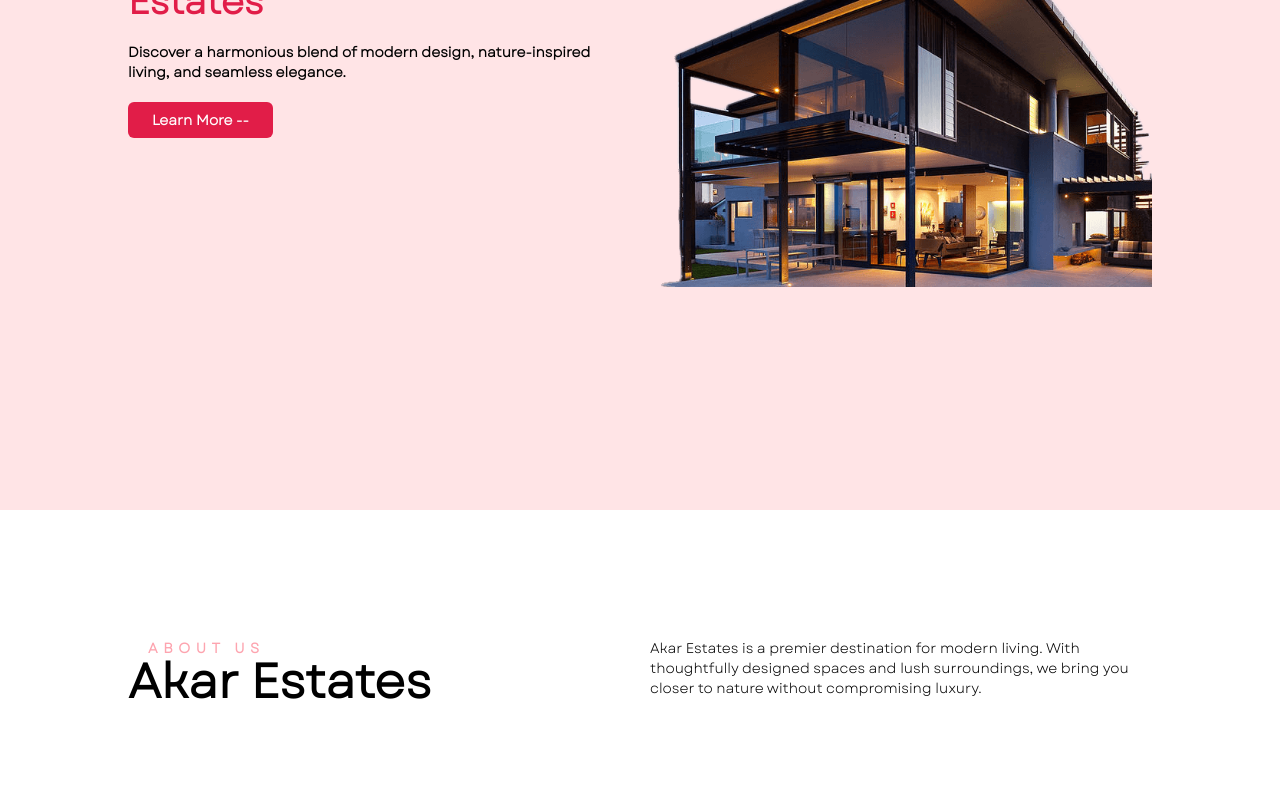
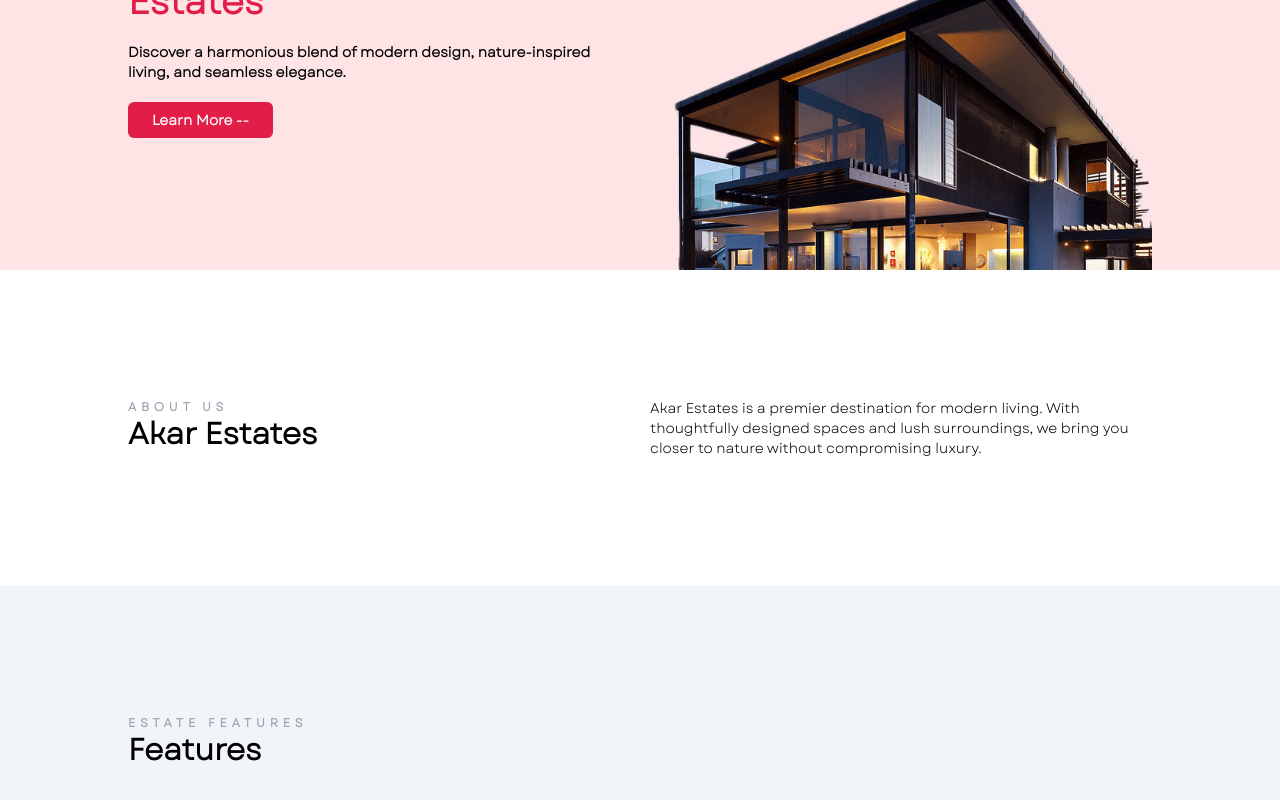
Before and after one commit to victorNwosu-Edusive/akar-estates, a React (Vite) app: page / in a window 1280 px wide. Shown: the part 290-1090 px from the top of the page. Built offline with nearby package versions, Linux system fonts and the light colour scheme.

Commit message:
some changes to the UI of the site

```diff
--- a/src/App.jsx
+++ b/src/App.jsx
@@ -10,20 +10,22 @@ function App() {
   return (
     <>
       <Navbar />
-      <div className='bg-rose-100 p-16 md:p-32 pt-36 md:pt-44 lg:pt-48 h-auto md:h-lvh grid-cols-1 md:grid md:grid-cols-2 gap-5 md:gap-6'>
-        <div className='pb-5'>
-        <p className='font-primary font-bold text-4xl pb-5'>Find Your Root in Luxury and Comfort at <span className='text-rose-600 font-extrabold'>Akar Estates</span></p>
-        <p className='font-primary pb-5 text-sm font-bold'>Discover a harmonious blend of modern design, nature-inspired living, and seamless elegance.</p>
-        <button className='px-6 p-2 bg-rose-600 font-bold text-sm text-white rounded-md font-primary hover:bg-rose-800 duration-300'>Learn More --</button>
+      <div className='bg-rose-100 pb-0 md:p-32 md:pb-0 md:px-7 lg:px-32 lg:pb-0 pt-36 md:pt-44 lg:pt-48 h-auto md:h-auto grid-cols-1 md:grid md:grid-cols-2 gap-5 md:gap-6'>
+        <div className='pb-0'>
+        <p className='font-primary md:px-0 lg:px-0 font-bold text-4xl pb-5 px-16'>Find Your Root in Luxury and Comfort at <span className='text-rose-600 font-extrabold'>Akar Estates</span></p>
+        <p className='font-primary md:px-0 lg:px-0 pb-5 text-sm font-bold px-16'>Discover a harmonious blend of modern design, nature-inspired living, and seamless elegance.</p>
+        <button className='mx-16 px-6 md:mx-0 lg:mx-0 p-2 bg-rose-600 font-bold text-sm text-white rounded-md font-primary hover:bg-rose-800 duration-300'>Learn More --</button>
         </div>
+        <div className='overflow-hidden h-80 mt-12'>
         <img src={headerimage} alt="" className='md:h-fit sm:h-fit' />
+        </div>
       </div>
 
       <div className='bg-white p-9 md:p-32 lg:p-32 pt-32 pb-10' id="about-us">
         <div className='md:grid lg:grid md:grid-cols-2 lg:grid-cols-2 grid-cols-1 grid gap-5'>
           <div className='about-header'>
-        <p className='text-sm text-rose-300 font-primary tracking-[.40em] font-bold md:px-5 lg:px-5'>ABOUT US</p>
-        <p className="text-3xl md:text-4xl lg:text-5xl font-primary font-bold">Akar Estates</p>
+        <p className='text-[12px] text-gray-400 font-primary tracking-[.40em] font-bold'>ABOUT US</p>
+        <p className="text-3xl md:text-2xl lg:text-3xl font-primary font-bold">Akar Estates</p>
         </div>
 
         <div>
@@ -34,6 +36,20 @@ function App() {
         </div>
       </div>
       <img src={aboutimage} alt="" className='w-full h-full md:hidden lg:hidden' />
+
+      <div className='bg-slate-100 p-9 md:p-7 lg:p-32'>
+      <div className='md:grid lg:grid md:grid-cols-2 lg:grid-cols-2 grid-cols-1 grid gap-5'>
+        <div>
+        <p className='text-[12px] text-gray-400 font-primary tracking-[.40em] font-bold '>ESTATE FEATURES</p>
+        <p className="text-3xl md:text-2xl lg:text-3xl font-primary font-bold">Features</p>
+        </div>
+
+        <div>
+
+        </div>
+        </div>
+
+      </div>
     </>
   )
 }
```
